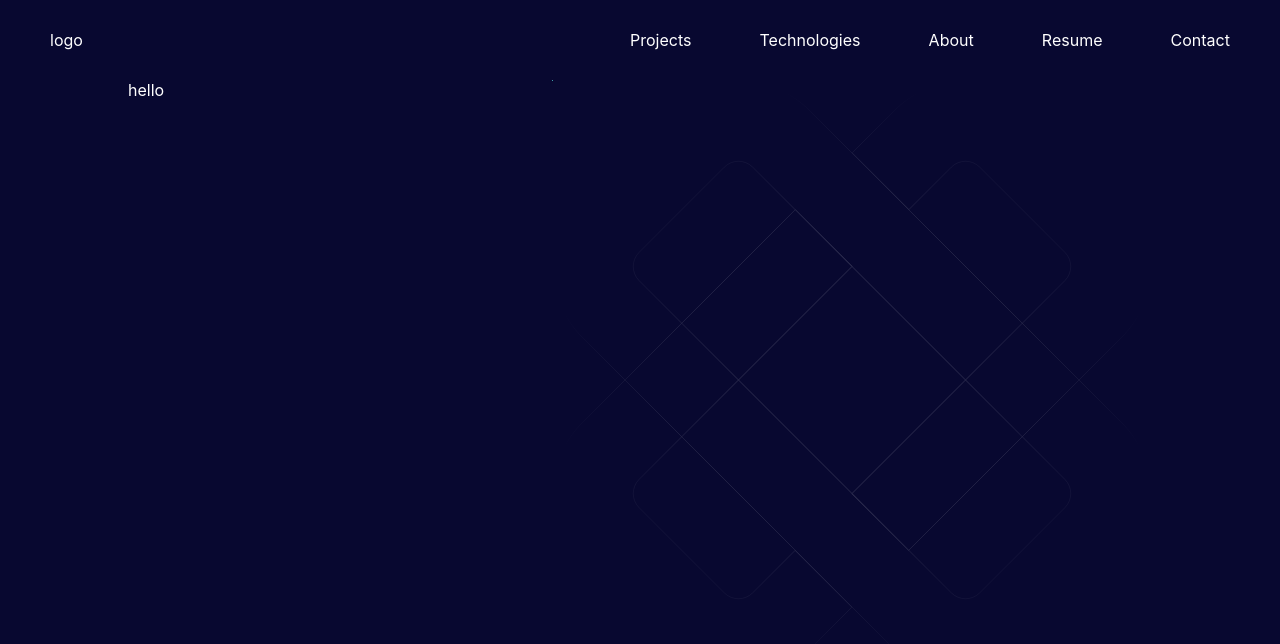
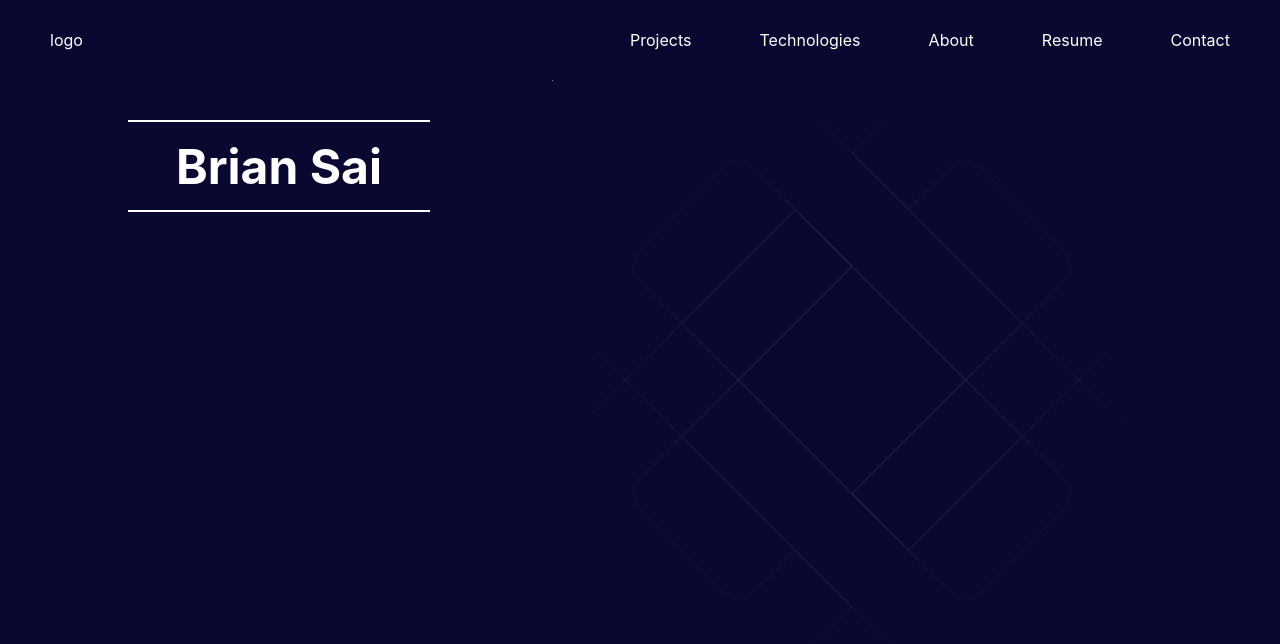
Before and after one commit to briansai/bs_portfolio, a React (Create React App) app in the folder client/: page / in a window 1280 px wide. Shown: the top 644 px of the page. Built offline with nearby package versions, Linux system fonts and the light colour scheme.

Commit message:
Implemented title name

```diff
--- /dev/null
+++ b/client/src/components/Info.jsx
@@ -0,0 +1,8 @@
+import React from 'react';
+import './Info.scss';
+
+function Info() {
+  return <h1 className="info">Brian Sai</h1>;
+}
+
+export default Info;
--- /dev/null
+++ b/client/src/components/Info.scss
@@ -0,0 +1,28 @@
+.info {
+  font-size: 3rem;
+  display: inline-block;
+  opacity: 1;
+  padding: 0.35em 1em;
+  position: relative;
+  z-index: 1;
+
+  &:before {
+    top: 0;
+    left: 0;
+  }
+
+  &:after {
+    bottom: 0;
+    right: 0;
+  }
+
+  &:before,
+  &:after {
+    background: #fff;
+    content: '';
+    display: block;
+    height: 2px;
+    position: absolute;
+    width: 100%;
+  }
+}
--- a/client/src/components/Intro.jsx
+++ b/client/src/components/Intro.jsx
@@ -1,15 +1,18 @@
 import React from 'react';
+import Info from './Info';
 import { SpaceSVG } from '../img/svg';
 import './Intro.scss';
 
 function Intro() {
   return (
-    <div className="intro">
-      <div>hello</div>
+    <section id="intro" className="intro">
+      <div className="intro__info">
+        <Info />
+      </div>
       <div className="intro__svg">
         <SpaceSVG />
       </div>
-    </div>
+    </section>
   );
 }
 
```
